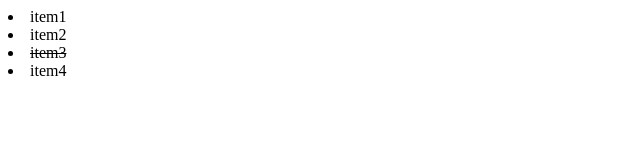
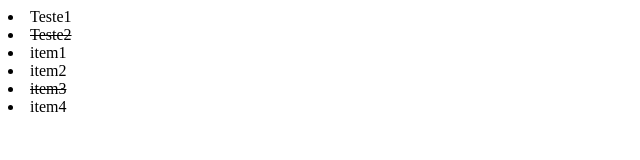
Before and after one commit to marcossouz/lets-code-santander-2a-fase, a React (Create React App) app in the folder 03-react/meu-app/: page / in a window 1280 px wide. Shown: the top 160 px of the page, without its empty margins (0-640 px from the left). Built offline with nearby package versions, Linux system fonts and the light colour scheme.

Commit message:
componentes aninhados

```diff
--- a/03-react/meu-app/src/components/Lista.js
+++ b/03-react/meu-app/src/components/Lista.js
@@ -16,6 +16,7 @@ class Lista extends React.Component {
     render() {
         return (
             <>
+                {React.Children.map(this.props.children, child => child.type === Item ? child : null)}
                 {this.state.items.map((item, index) => (
                     <Item key={item.id} id={item.id} completo={item.completo}>
                         {item.nome}
@@ -42,4 +43,4 @@ class Item extends React.Component {
     }
 }
 
-export default Lista;
+export { Lista, Item };
--- a/03-react/meu-app/src/index.js
+++ b/03-react/meu-app/src/index.js
@@ -5,12 +5,20 @@ import App2 from './components/App2';
 import App3 from './components/App3';
 import App4 from './components/App4';
 import App5 from './components/App5';
-import Lista from './components/Lista';
+import { Lista, Item } from './components/Lista';
 import reportWebVitals from './reportWebVitals';
 
 ReactDOM.render(
   <React.StrictMode>
-    <Lista />
+    <Lista>
+      Test3
+      <Item key={999} id={999} completo={false}>
+        Teste1
+      </Item>
+      <Item key={998} id={998} completo={true}>
+        Teste2
+      </Item>
+    </Lista>
   </React.StrictMode>,
   document.getElementById('root')
 );
```
